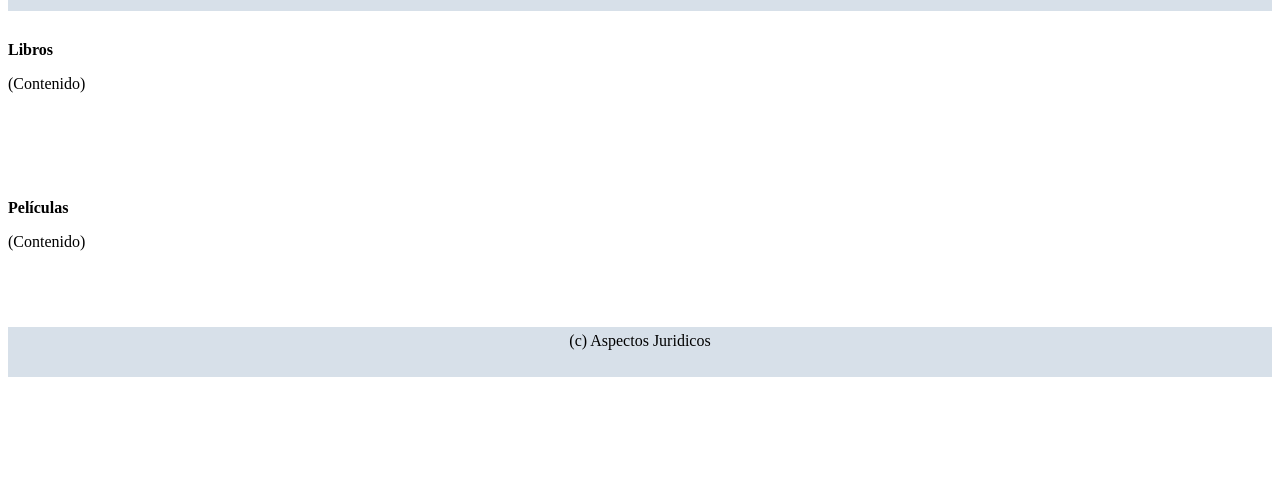
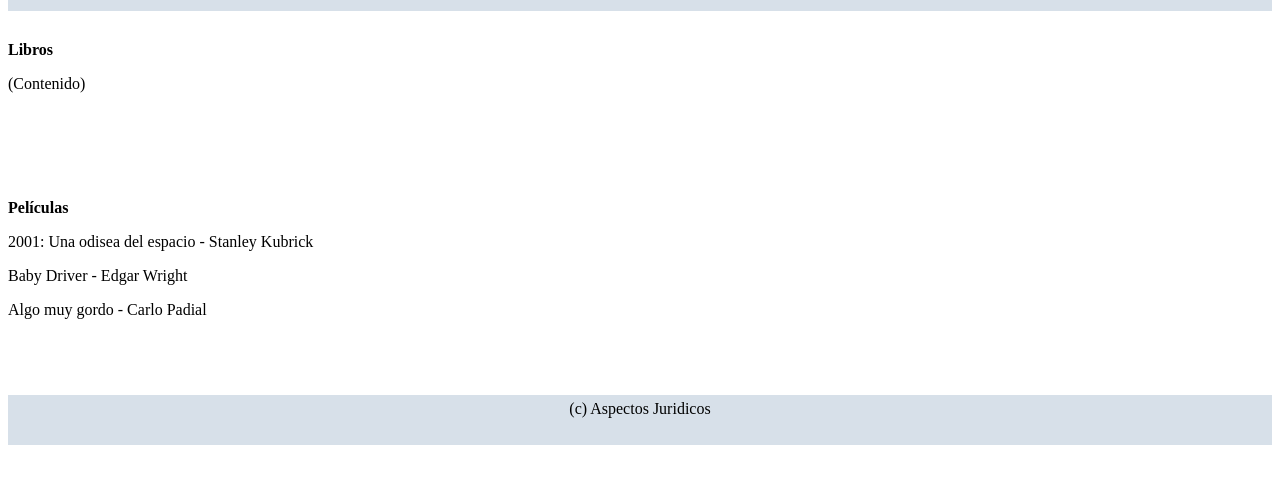
Before and after one commit to ElenaSN/Equipo8Trabajo2, a plain HTML site: page index.html in a window 1280 px wide. Shown: the part 97-580 px from the top of the page. Drawn offline with Linux system fonts and the light colour scheme.

Commit message:
update movies

```diff
--- a/index.html
+++ b/index.html
@@ -17,7 +17,9 @@
       </section>
       <section>
          <b>Películas</b>
-         <p>(Contenido)</p>
+         <p>2001: Una odisea del espacio - Stanley Kubrick</p>
+         <p>Baby Driver - Edgar Wright</p>
+         <p>Algo muy gordo - Carlo Padial</p>
       </section>
       <!-- Pie de pagina -->
       <footer>
```
